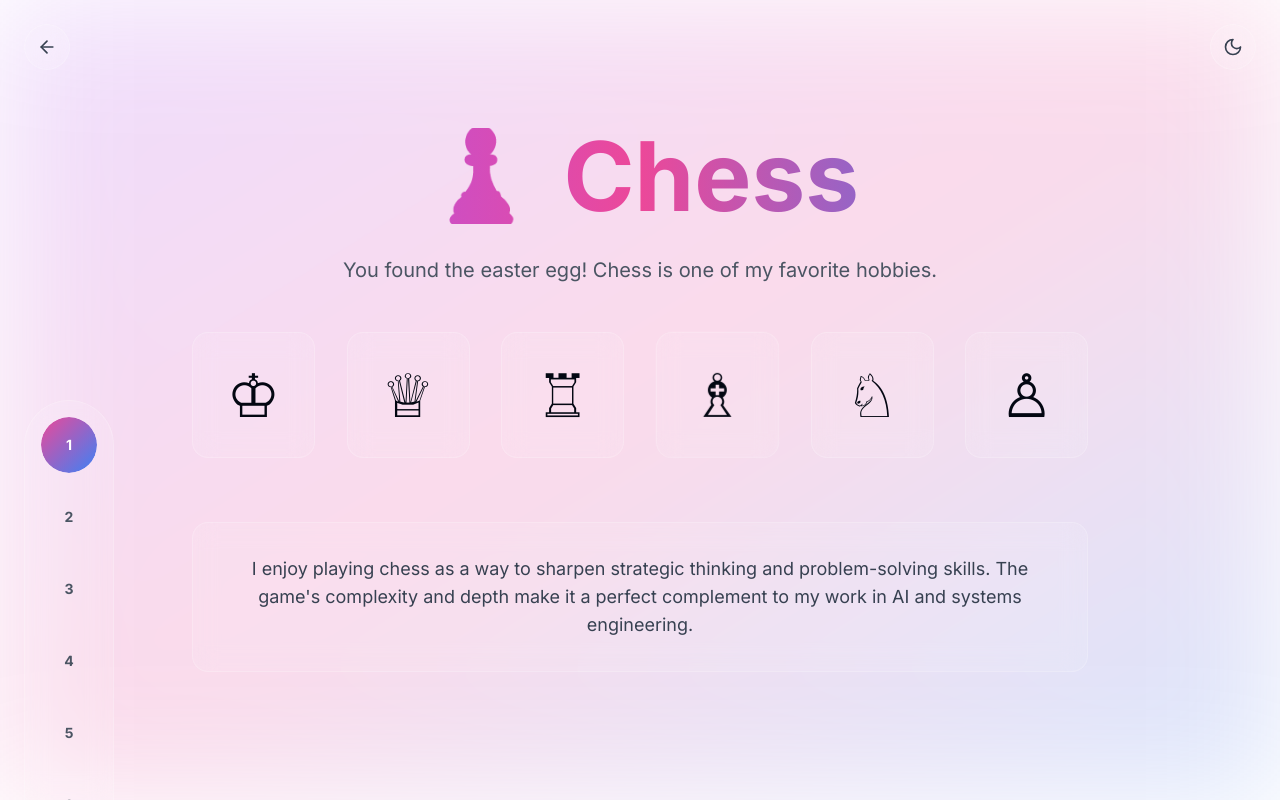
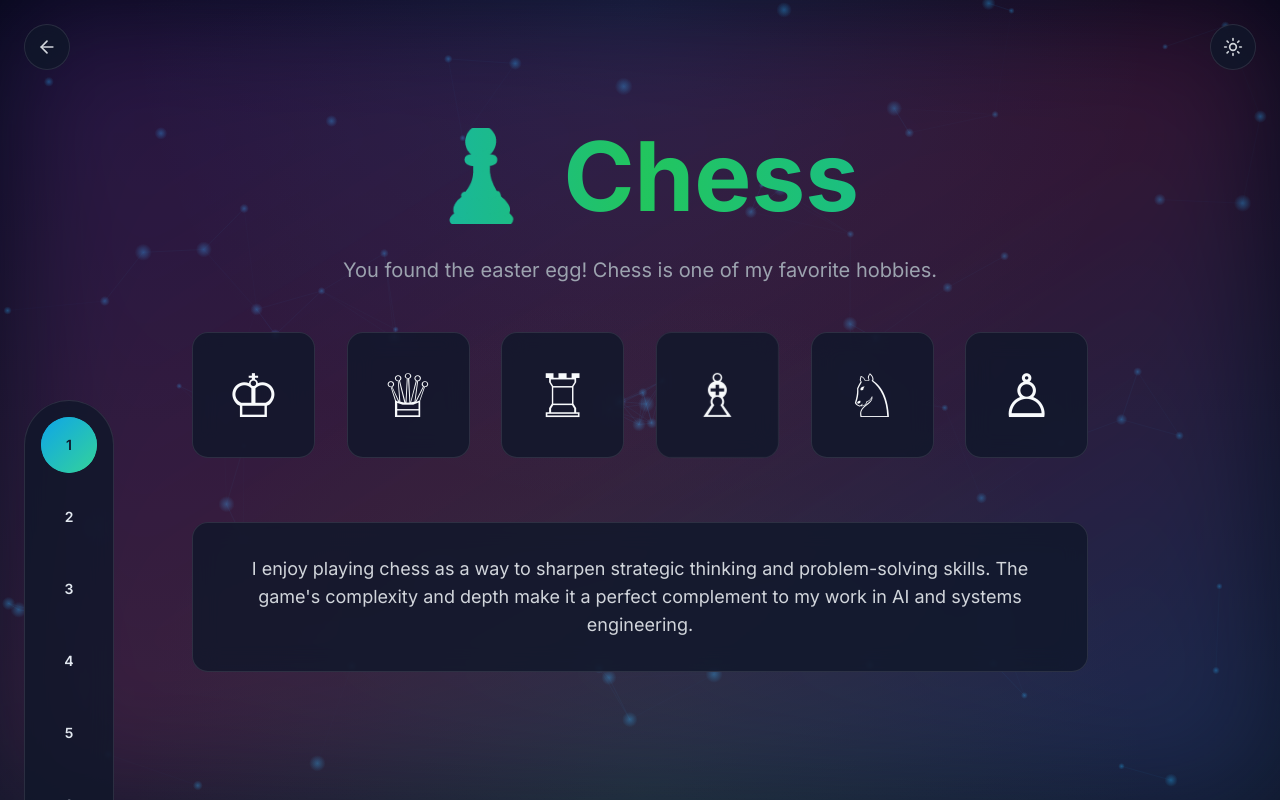
Before and after one commit to Nabzx/Portfolio, a Next.js app: page /chess in a window 1280 px wide. Built offline with nearby package versions, Linux system fonts and the light colour scheme.

Commit message:
Changing colour scheme to make more visible

```diff
--- a/app/globals.css
+++ b/app/globals.css
@@ -33,23 +33,26 @@
     --ring: 222.2 47.4% 11.2%;
 
     --radius: 0.5rem;
+
+    --bg-gradient-from: #f0f9ff;
+    --bg-gradient-to: #e0f2fe;
   }
 
   .dark {
-    --background: 222.2 84% 4.9%;
+    --background: 222.2 47% 10%;
     --foreground: 210 40% 98%;
 
-    --card: 222.2 84% 4.9%;
+    --card: 222.2 47% 10%;
     --card-foreground: 210 40% 98%;
 
-    --popover: 222.2 84% 4.9%;
+    --popover: 222.2 47% 10%;
     --popover-foreground: 210 40% 98%;
 
-    --primary: 142.1 76.2% 36.3%;
+    --primary: 199 89% 48%;
     --primary-foreground: 210 20% 98%;
 
-    --secondary: 217.2 32.6% 17.5%;
-    --secondary-foreground: 210 40% 98%;
+    --secondary: 142 76% 36%;
+    --secondary-foreground: 210 20% 98%;
 
     --muted: 217.2 32.6% 17.5%;
     --muted-foreground: 215.4 16.3% 46.9%;
@@ -62,7 +65,10 @@
 
     --border: 217.2 32.6% 17.5%;
     --input: 217.2 32.6% 17.5%;
-    --ring: 142.1 76.2% 36.3%;
+    --ring: 199 89% 48%;
+
+    --bg-gradient-from: #020617;
+    --bg-gradient-to: #0f172a;
   }
 }
 
@@ -70,9 +76,23 @@
   * {
     @apply border-border;
   }
+
+  html {
+    scroll-behavior: smooth;
+  }
+
   body {
-    @apply bg-background text-foreground;
+    @apply min-h-screen text-foreground;
     font-feature-settings: "rlig" 1, "calt" 1;
+    background: radial-gradient(circle at top, rgba(14, 165, 233, 0.15) 0, transparent 50%),
+                radial-gradient(circle at bottom, rgba(34, 197, 94, 0.15) 0, transparent 50%),
+                linear-gradient(to bottom, var(--bg-gradient-from), var(--bg-gradient-to));
+  }
+
+  .dark body {
+    background: radial-gradient(circle at top, rgba(14, 165, 233, 0.1) 0, transparent 50%),
+                radial-gradient(circle at bottom, rgba(34, 197, 94, 0.1) 0, transparent 50%),
+                linear-gradient(to bottom, var(--bg-gradient-from), var(--bg-gradient-to));
   }
 }
 
@@ -82,7 +102,12 @@
   }
 
   .glass {
-    @apply bg-white/10 dark:bg-black/10 backdrop-blur-md border border-white/20 dark:border-white/10;
+    @apply backdrop-blur-md border border-white/20 dark:border-white/10;
+    background: rgba(255, 255, 255, 0.05);
+  }
+
+  .dark .glass {
+    background: rgba(15, 23, 42, 0.8);
   }
 
   .glow-effect {
@@ -92,20 +117,24 @@
   .glow-effect::before {
     content: "";
     @apply absolute inset-0 rounded-lg opacity-0 blur-xl transition-opacity duration-300;
-    background: linear-gradient(135deg, #667eea 0%, #764ba2 50%, #f093fb 100%);
+    background: linear-gradient(135deg, #ec4899 0%, #3b82f6 50%, #8b5cf6 100%);
+  }
+
+  .dark .glow-effect::before {
+    background: linear-gradient(135deg, #0ea5e9 0%, #22c55e 50%, #14b8a6 100%);
   }
 
   .glow-effect:hover::before {
-    @apply opacity-30;
+    @apply opacity-20;
   }
 
   .gradient-text {
     @apply bg-clip-text text-transparent;
-    background-image: linear-gradient(to right, #a855f7, #ec4899, #3b82f6);
+    background-image: linear-gradient(to right, #ec4899, #3b82f6, #8b5cf6);
   }
 
   .dark .gradient-text {
-    background-image: linear-gradient(to right, #22c55e, #14b8a6, #3b82f6);
+    background-image: linear-gradient(to right, #0ea5e9, #22c55e, #14b8a6);
   }
 
   .bg-gradient-radial {
@@ -144,14 +173,9 @@
 }
 
 /* Smooth scrolling and scroll snap */
-html {
-  scroll-behavior: smooth;
-  scroll-snap-type: y proximity;
-}
-
 @media (prefers-reduced-motion: no-preference) {
   html {
-    scroll-snap-type: y mandatory;
+    scroll-snap-type: y proximity;
   }
 }
 
@@ -165,17 +189,17 @@ html {
 }
 
 ::-webkit-scrollbar-thumb {
-  @apply bg-gradient-to-b from-purple-500 to-pink-500 rounded-full;
+  @apply bg-gradient-to-b from-pink-500 to-blue-500 rounded-full;
 }
 
 .dark ::-webkit-scrollbar-thumb {
-  @apply bg-gradient-to-b from-green-500 to-teal-500;
+  @apply bg-gradient-to-b from-sky-500 to-emerald-500;
 }
 
 ::-webkit-scrollbar-thumb:hover {
-  @apply from-purple-600 to-pink-600;
+  @apply from-pink-600 to-blue-600;
 }
 
 .dark ::-webkit-scrollbar-thumb:hover {
-  @apply from-green-600 to-teal-600;
+  @apply from-sky-600 to-emerald-600;
 }
--- a/components/background-particles.tsx
+++ b/components/background-particles.tsx
@@ -8,6 +8,8 @@ export function BackgroundParticles() {
   const { theme } = useTheme();
 
   useEffect(() => {
+    if (typeof window === "undefined") return;
+
     const canvas = canvasRef.current;
     if (!canvas) return;
 
@@ -90,15 +92,15 @@ export function BackgroundParticles() {
           const distance = Math.sqrt(dx * dx + dy * dy);
 
           if (distance < 120) {
-            const opacity = (1 - distance / 120) * 0.3;
+            const opacity = (1 - distance / 120) * 0.2;
             ctx.beginPath();
             ctx.moveTo(particle.x, particle.y);
             ctx.lineTo(other.x, other.y);
 
             if (theme === "dark") {
-              ctx.strokeStyle = `rgba(34, 197, 94, ${opacity})`; // Green for dark
+              ctx.strokeStyle = `rgba(14, 165, 233, ${opacity})`; // Sky blue
             } else {
-              ctx.strokeStyle = `rgba(139, 92, 246, ${opacity})`; // Purple for light
+              ctx.strokeStyle = `rgba(139, 92, 246, ${opacity})`; // Purple
             }
 
             ctx.lineWidth = 0.5;
@@ -119,10 +121,10 @@ export function BackgroundParticles() {
         );
 
         if (theme === "dark") {
-          gradient.addColorStop(0, "rgba(34, 197, 94, 0.6)");
-          gradient.addColorStop(1, "rgba(34, 197, 94, 0)");
+          gradient.addColorStop(0, "rgba(14, 165, 233, 0.4)");
+          gradient.addColorStop(1, "rgba(14, 165, 233, 0)");
         } else {
-          gradient.addColorStop(0, "rgba(139, 92, 246, 0.4)");
+          gradient.addColorStop(0, "rgba(139, 92, 246, 0.3)");
           gradient.addColorStop(1, "rgba(139, 92, 246, 0)");
         }
 
--- a/components/experience.tsx
+++ b/components/experience.tsx
@@ -3,8 +3,11 @@
 import { motion } from "framer-motion";
 import { EXPERIENCE } from "@/lib/constants";
 import { Briefcase } from "lucide-react";
+import { useTheme } from "./theme-provider";
 
 export function Experience() {
+  const { theme } = useTheme();
+
   return (
     <section
       id="experience"
@@ -21,13 +24,17 @@ export function Experience() {
           <h2 className="text-4xl sm:text-5xl font-bold mb-4 font-display">
             <span className="gradient-text">Experience</span>
           </h2>
-          <p className="text-slate-600 dark:text-slate-400 text-lg">
+          <p className="text-slate-200 text-lg">
             Building production systems and AI platforms
           </p>
         </motion.div>
 
         <div className="relative">
-          <div className="absolute left-8 top-0 bottom-0 w-0.5 bg-gradient-to-b from-purple-500 via-pink-500 to-blue-500 hidden md:block" />
+          <div className={`absolute left-8 top-0 bottom-0 w-0.5 hidden md:block ${
+            theme === "dark"
+              ? "bg-gradient-to-b from-sky-500 via-emerald-500 to-sky-500"
+              : "bg-gradient-to-b from-pink-500 via-blue-500 to-purple-500"
+          }`} />
 
           {EXPERIENCE.map((exp, index) => (
             <motion.div
@@ -38,19 +45,25 @@ export function Experience() {
               transition={{ duration: 0.5, delay: index * 0.2 }}
               className="relative mb-12 md:ml-20"
             >
-              <div className="glass rounded-2xl p-6 md:p-8 hover:scale-[1.02] transition-transform duration-300">
+              <div className="glass rounded-2xl p-6 md:p-8 bg-slate-900/80 hover:scale-[1.02] transition-transform duration-300">
                 <div className="flex items-start gap-4 mb-4">
-                  <div className="glass rounded-full p-3 bg-gradient-to-br from-purple-500 to-pink-500 flex-shrink-0">
+                  <div className={`glass rounded-full p-3 flex-shrink-0 ${
+                    theme === "dark"
+                      ? "bg-gradient-to-br from-sky-500 to-emerald-400"
+                      : "bg-gradient-to-br from-pink-500 to-blue-500"
+                  }`}>
                     <Briefcase className="w-6 h-6 text-white" />
                   </div>
                   <div className="flex-1">
-                    <h3 className="text-2xl font-bold mb-1 text-foreground">
+                    <h3 className="text-2xl font-bold mb-1 text-slate-50">
                       {exp.role}
                     </h3>
-                    <p className="text-xl text-purple-400 font-semibold mb-2">
+                    <p className={`text-xl font-semibold mb-2 ${
+                      theme === "dark" ? "text-sky-400" : "text-purple-400"
+                    }`}>
                       {exp.company}
                     </p>
-                    <p className="text-slate-500 dark:text-slate-400 text-sm mb-4">
+                    <p className="text-slate-400 text-sm mb-4">
                       {exp.period}
                     </p>
                   </div>
@@ -64,16 +77,20 @@ export function Experience() {
                       whileInView={{ opacity: 1, x: 0 }}
                       viewport={{ once: true }}
                       transition={{ delay: index * 0.2 + i * 0.1 }}
-                      className="flex items-start gap-3 text-slate-700 dark:text-slate-300"
+                      className="flex items-start gap-3 text-slate-200"
                     >
-                      <span className="text-purple-500 mt-2">▹</span>
+                      <span className={theme === "dark" ? "text-sky-400" : "text-purple-500"} style={{ marginTop: "0.5rem" }}>▹</span>
                       <span className="leading-relaxed">{item}</span>
                     </motion.li>
                   ))}
                 </ul>
               </div>
 
-              <div className="absolute left-0 top-6 w-4 h-4 rounded-full bg-gradient-to-br from-purple-500 to-pink-500 border-4 border-background hidden md:block" />
+              <div className={`absolute left-0 top-6 w-4 h-4 rounded-full border-4 border-background hidden md:block ${
+                theme === "dark"
+                  ? "bg-gradient-to-br from-sky-500 to-emerald-400"
+                  : "bg-gradient-to-br from-purple-500 to-pink-500"
+              }`} />
             </motion.div>
           ))}
         </div>
--- a/components/sidebar.tsx
+++ b/components/sidebar.tsx
@@ -57,8 +57,8 @@ export function Sidebar() {
               className={cn(
                 "relative w-14 h-14 rounded-full flex items-center justify-center transition-all duration-300 overflow-hidden font-display",
                 isActive
-                  ? "text-white"
-                  : "text-gray-600 dark:text-gray-400 hover:bg-white/10"
+                  ? "bg-gradient-to-br from-sky-500 to-emerald-400 text-slate-900"
+                  : "text-slate-200 hover:bg-white/5"
               )}
               whileHover={{
                 scale: 1.1,
@@ -73,17 +73,13 @@ export function Sidebar() {
               {isActive && (
                 <motion.div
                   layoutId="sidebarActiveBg"
-                  className={`absolute inset-0 rounded-full ${
-                    theme === "dark"
-                      ? "bg-gradient-to-br from-green-500 to-teal-500"
-                      : "bg-gradient-to-br from-pink-500 to-blue-500"
-                  }`}
+                  className="absolute inset-0 rounded-full bg-gradient-to-br from-sky-500 to-emerald-400"
                   transition={{ type: "spring", stiffness: 500, damping: 30 }}
                 />
               )}
 
               {/* Number Label */}
-              <span className="relative z-10 text-sm font-bold">
+              <span className="relative z-10 text-sm font-semibold">
                 {index + 1}
               </span>
             </motion.button>
--- a/components/theme-provider.tsx
+++ b/components/theme-provider.tsx
@@ -28,16 +28,10 @@ export function ThemeProvider({ children }: { children: ReactNode }) {
       setTheme(saved);
       document.documentElement.classList.toggle("dark", saved === "dark");
     } else {
-      const prefersDark = window.matchMedia(
-        "(prefers-color-scheme: dark)"
-      ).matches;
-
-      const initialTheme = prefersDark ? "dark" : "light";
+      // Default to dark if no preference
+      const initialTheme = "dark";
       setTheme(initialTheme);
-      document.documentElement.classList.toggle(
-        "dark",
-        initialTheme === "dark"
-      );
+      document.documentElement.classList.toggle("dark", true);
     }
 
     setMounted(true);
```
Also changed, not shown: components/achievements.tsx (+5 -5 lines), components/contact.tsx (+10 -10 lines), components/hero.tsx (+16 -37 lines), components/projects.tsx (+15 -15 lines), components/tech-stack.tsx (+15 -10 lines).
